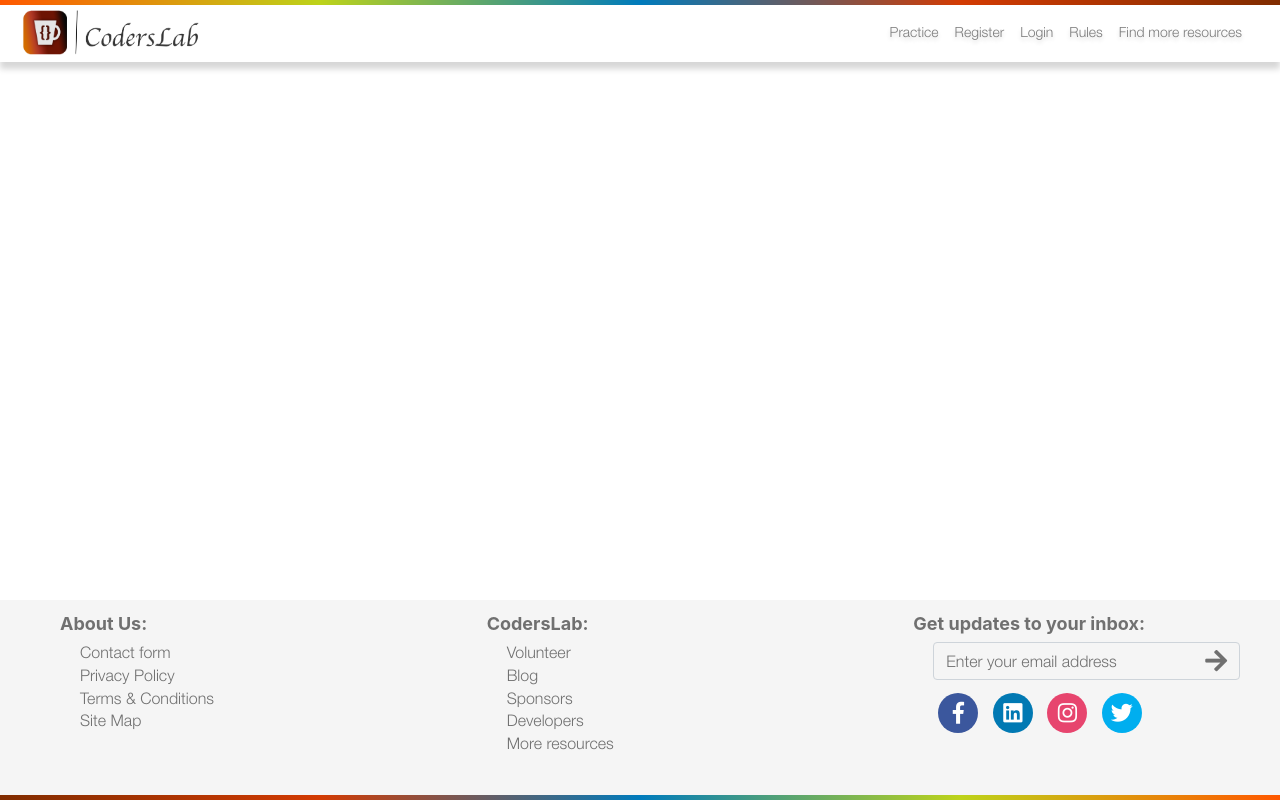
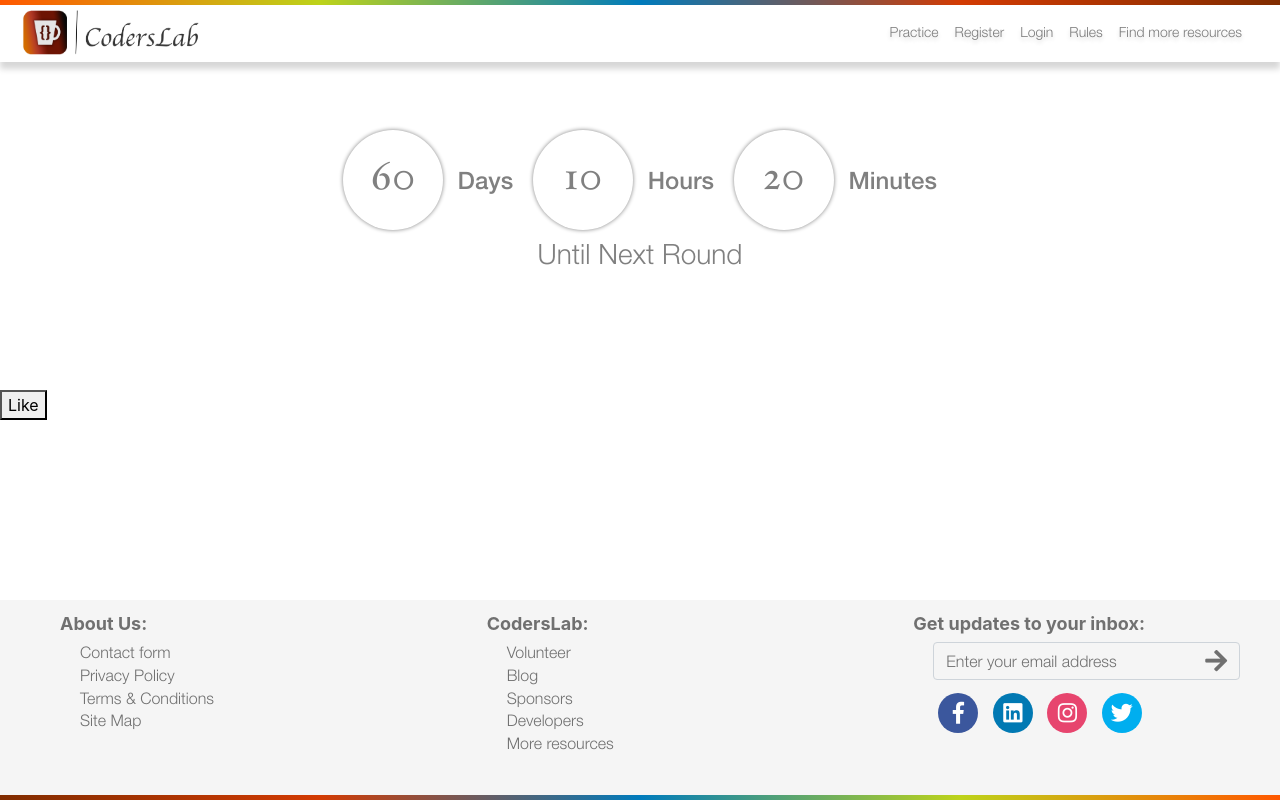
Before and after one commit to bordernone/coderslab, a Django app: page /timeline/ in a window 1280 px wide. Run offline with Django 3.2, Linux system fonts and the light colour scheme; some libraries are stand-ins or nearby versions.

Commit message:
timeline started

```diff
--- a/static/global/css/main.css
+++ b/static/global/css/main.css
@@ -1073,7 +1073,7 @@ input:checked+.slider:before {
     border-radius: 3px;
     min-height: 30px;
     margin-top: 20px;
-    padding-top:10px;
+    padding-top: 10px;
     padding-bottom: 20px;
 }
 
@@ -1117,3 +1117,58 @@ input:checked+.slider:before {
 .scoreboardDisplayName {
     flex: 8;
 }
+
+/*timeline*/
+
+.timelineTimerWrapper {
+    margin-top: 50px !important;
+    margin-bottom: 50px!important;
+    color: gray;
+}
+
+@media not screen and (max-width:620px) {
+    .timelineTimerWrapper {
+        justify-content: center!important;
+    }
+}
+
+.timelineTimerWrapper>div {
+    height: 100px;
+}
+
+.timelineTimerBox {
+    height: 100px;
+    width: 100px;
+    box-shadow: 0px 0px 4px rgb(128, 128, 128);
+    border-radius: 50%;
+    display: inline-block;
+    line-height: 100px;
+}
+
+.timelineTimerBox h4 {
+    line-height: 100px;
+    text-align: center;
+    font-family: 'Hoefler Text';
+    font-size: 40px;
+}
+
+.timelineTimerLabelBox {
+    display: inline-block;
+    margin-left: 10px;
+}
+
+.timelineTimerLabel h4 {
+    font-family: HelveticaNeue-Medium;
+}
+
+.timelineTimerBoxEach {
+    box-sizing: content-box;
+    padding: 10px;
+}
+
+.timelineTimerFooterTextBox{
+    display: block;
+    text-align: center;
+    font-family: HelveticaNeue-Light;
+    width: 100%;
+}
--- /dev/null
+++ b/static/timeline/js/timelinewrapper.js
@@ -0,0 +1,24 @@
+'use strict';
+
+const e = React.createElement;
+
+class LikeButton extends React.Component {
+    constructor(props) {
+        super(props);
+        this.state = { liked: false };
+    }
+
+    render() {
+        if (this.state.liked) {
+            return 'You liked this.';
+        }
+
+        return e(
+            'button',
+            { onClick: () => this.setState({ liked: true }) },
+            'Like'
+        );
+    }
+}
+const domContainer = document.querySelector('#timelineWrapper');
+ReactDOM.render(e(LikeButton), domContainer);
--- a/templates/timeline.html
+++ b/templates/timeline.html
@@ -3,8 +3,65 @@
 {% block body %}
 
 <div id="bodyWrapper">
+    <div class="timelineMainWrapper">
+        <div class="row noMargin timelineTimerWrapper">
+            <div class="timelineTimerBoxEach">
+                <div class="timelineTimerBox">
+                    <h4>60</h4>
+                </div>
+                <div class="timelineTimerLabelBox">
+                    <div class="timelineTimerLabel">
+                        <h4>Days</h4>
+                    </div>
+                </div>
+            </div>
+            <div class="timelineTimerBoxEach">
+                <div class="timelineTimerBox">
+                    <h4>10</h4>
+                </div>
+                <div class="timelineTimerLabelBox">
+                    <div class="timelineTimerLabel">
+                        <h4>Hours</h4>
+                    </div>
+                </div>
+            </div>
+            <div class="timelineTimerBoxEach">
+                <div class="timelineTimerBox">
+                    <h4>20</h4>
+                </div>
+                <div class="timelineTimerLabelBox">
+                    <div class="timelineTimerLabel">
+                        <h4>Minutes</h4>
+                    </div>
+                </div>
+            </div>
 
+            <div class="timelineTimerFooterTextBox">
+                <h3>Until Next Round</h3>
+            </div>
+        </div>
 
+        <div class="row noMargin timelineWrapper" id="timelineWrapper">
+            <div class="col-sm-2 bg-success">
+
+            </div>
+
+            <div class="col-sm-2">
+
+            </div>
+
+            <div class="col-sm-2">
+
+            </div>
+        </div>
+    </div>
 </div>
 
+<!-- Load React. -->
+<!-- Note: when deploying, replace "development.js" with "production.min.js". -->
+<script src="https://unpkg.com/react@16/umd/react.development.js" crossorigin></script>
+<script src="https://unpkg.com/react-dom@16/umd/react-dom.development.js" crossorigin></script>
+
+<!-- Load our React component. -->
+<script src="{% static 'timeline/js/timelinewrapper.js' %}"></script>
 {% endblock %}
```
